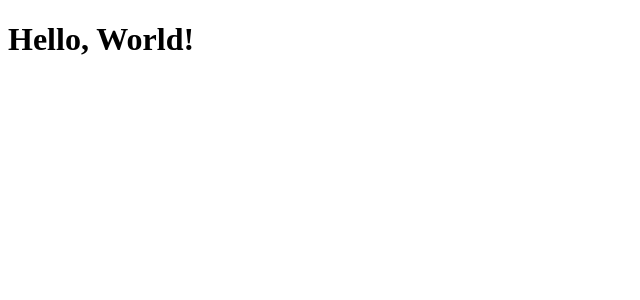
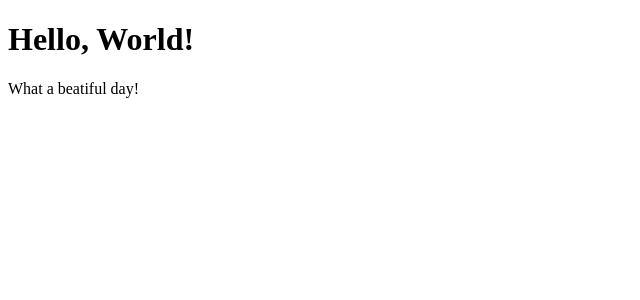
Before and after one commit to Marius0092/react-exercises, a React (Create React App) app: page / in a window 1280 px wide. Shown: the top 300 px of the page, without its empty margins (0-640 px from the left). Built offline with nearby package versions, Linux system fonts and the light colour scheme.

Commit message:
components-06

```diff
--- a/src/helloWorld.js
+++ b/src/helloWorld.js
@@ -1,7 +1,12 @@
-import React from "react"
+import React, { Fragment } from "react"
 
 export class Hello extends React.Component {
     render() {
-        return <h1>Hello, World!</h1>
+        return (
+            <Fragment>
+                <h1>Hello, World!</h1>
+                <p>What a beatiful day!</p>
+            </Fragment>
+        )
     }
 }
```
